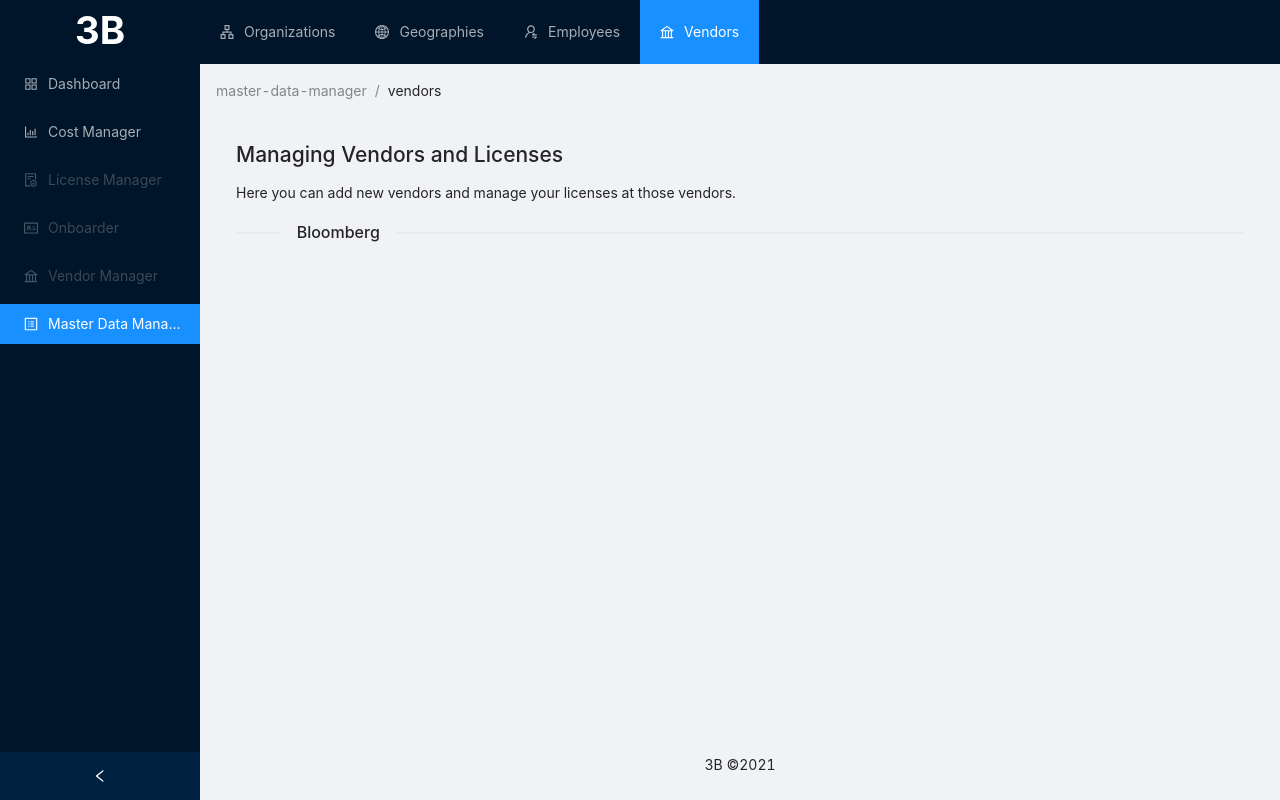
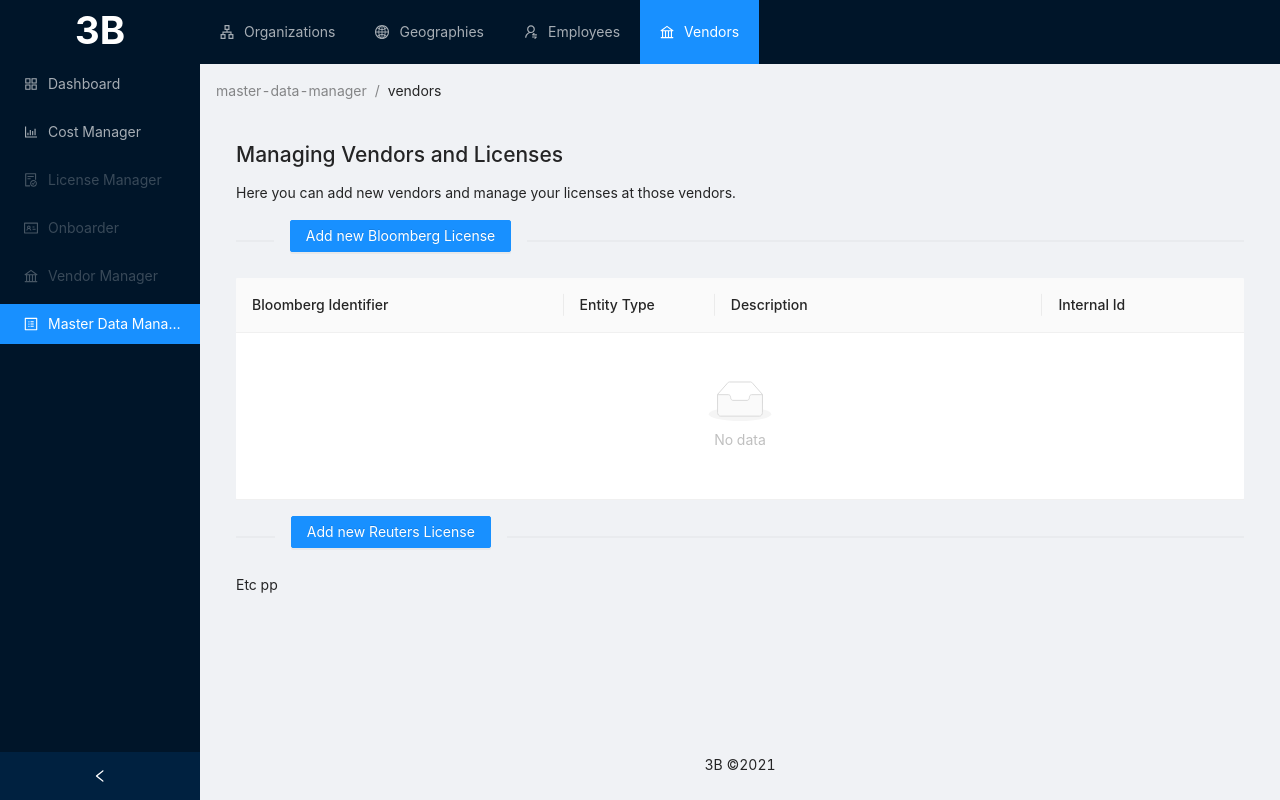
Before and after one commit to MaximBuz/data-vendor-manager, a Next.js app in the folder frontend/frontend/frontend_vendormanager/: page /master-data-manager/vendors in a window 1280 px wide. Built offline with nearby package versions, Linux system fonts and the light colour scheme.

Commit message:
modified license tree serializer

```diff
--- /dev/null
+++ b/frontend/frontend/frontend_vendormanager/components/tables/BBGLicenseTreeDataTable.js
@@ -0,0 +1,42 @@
+/* ------------------------------------------------------------------------- */
+/* ~~~~~~IMPORTS~~~~~~~~~~~~~~~~~~~~~~~~~~~~~~~~~~~~~~~~~~~~~~~~~~~~~~~~~~~~ */
+/* ------------------------------------------------------------------------- */
+
+/* COMPONENTS */
+import { Table, Empty } from "antd";
+
+/* --------------------------------------------------------------------------- */
+/* ~~~~~~COMPONENT~~~~~~~~~~~~~~~~~~~~~~~~~~~~~~~~~~~~~~~~~~~~~~~~~~~~~~~~~~~~ */
+/* --------------------------------------------------------------------------- */
+export default function BBGLicenseTreeDataTable({
+  columns,
+  data,
+  isLoading,
+  scrollView,
+  rowSelection,
+}) {
+  /* --------------------------------------------------------------------------- */
+  /* ~~~~~~RENDERING~~~~~~~~~~~~~~~~~~~~~~~~~~~~~~~~~~~~~~~~~~~~~~~~~~~~~~~~~~~~ */
+  /* --------------------------------------------------------------------------- */
+  if (!isLoading) {
+    return (
+      <>
+        <Table
+          columns={columns}
+          rowSelection={rowSelection}
+          dataSource={data}
+          scroll={scrollView}
+        />
+      </>
+    );
+  } else if (isLoading) {
+    return (
+      <>
+        {/* Here we can put an animated loading thingy */}
+        Loading...
+      </>
+    );
+  } else if (data.length === 0) {
+    return <Empty />;
+  }
+}
--- a/frontend/frontend/frontend_vendormanager/pages/master-data-manager/organizations/index.js
+++ b/frontend/frontend/frontend_vendormanager/pages/master-data-manager/organizations/index.js
@@ -6,7 +6,7 @@
 import Link from "next/link";
 
 /* COMPONENTS */
-import TreeDataTable from "../../../components/tables/TreeDataTable";
+import EntityTreeDataTable from "../../../components/tables/EntityTreeDataTable";
 import { Button, Tooltip } from "antd";
 
 /* API FETCHING */
@@ -85,7 +85,7 @@ export default function Organizations() {
           Add new Entity
         </Button>
       </Link>
-      <TreeDataTable
+      <EntityTreeDataTable
         columns={columns}
         data={data}
         rowSelection={false}
--- a/frontend/frontend/frontend_vendormanager/pages/master-data-manager/vendors/index.js
+++ b/frontend/frontend/frontend_vendormanager/pages/master-data-manager/vendors/index.js
@@ -6,14 +6,58 @@
 import Link from "next/link";
 
 /* COMPONENTS */
-import TreeDataTable from "../../../components/tables/TreeDataTable";
 import { Button, Tooltip, Divider } from "antd";
+import BBGLicenseTreeDataTable from "../../../components/tables/BBGLicenseTreeDataTable";
+
+/* ------------------------------------------------------------------------- */
+/* ~~~~~~PREPARING COLUMNS~~~~~~~~~~~~~~~~~~~~~~~~~~~~~~~~~~~~~~~~~~~~~~~~~~ */
+/* ------------------------------------------------------------------------- */
+
+const columns = [
+  {
+    title: <Tooltip title="Address">Bloomberg Identifier</Tooltip>,
+    dataIndex: "firm_number",
+    key: "firm_number",
+    render: (text, record) => {
+      return (
+        <Link href={`/master-data-manager/organizations/${record.key}`}>
+          {text}
+        </Link>
+      );
+    },
+  },
+  {
+    title: "Entity Type",
+    dataIndex: ["type", "name"],
+    key: "type",
+    width: "15%"
+  },
+  {
+    title: "Description",
+    dataIndex: "description",
+    key: "description",
+    ellipsis: true,
+    render: (text, record) => {
+      return (
+        <Tooltip placement="topLeft" title={text}>
+          {text}
+        </Tooltip>
+      );
+    },
+  },
+  {
+    title: "Internal Id",
+    dataIndex: "internal_id",
+    key: "internal_id",
+    width: "20%"
+  },
+];
+
 
 /* ------------------------------------------------------------------------- */
 /* ~~~~~~COMPONENT~~~~~~~~~~~~~~~~~~~~~~~~~~~~~~~~~~~~~~~~~~~~~~~~~~~~~~~~~~ */
 /* ------------------------------------------------------------------------- */
 export default function Vendors() {
-
   /* --------------------------------------------------------------------------- */
   /* ~~~~~~RENDERING~~~~~~~~~~~~~~~~~~~~~~~~~~~~~~~~~~~~~~~~~~~~~~~~~~~~~~~~~~~~ */
   /* --------------------------------------------------------------------------- */
@@ -23,7 +67,22 @@ export default function Vendors() {
       <p style={{ maxWidth: "550px" }}>
         Here you can add new vendors and manage your licenses at those vendors.
       </p>
-        <Divider orientation="left">Bloomberg</Divider>
+        <Divider orientation="left" style={{ width: "70vw" }}>
+          <Link href="vendors/bloomberg/create/">
+            <Button type="primary" style={{ marginBottom: "10px" }}>
+              Add new Bloomberg License
+            </Button>
+          </Link>
+        </Divider>
+      <BBGLicenseTreeDataTable columns={columns}/>
+      <Divider orientation="left" style={{ width: "70vw" }}>
+          <Link href="vendors/bloomberg/create/">
+            <Button type="primary" style={{ marginBottom: "10px" }}>
+              Add new Reuters License
+            </Button>
+          </Link>
+        </Divider>
+        <p>Etc pp</p>
     </>
   );
 }
```
Also changed, not shown: frontend/frontend/frontend_vendormanager/components/tables/EntityTreeDataTable.js (renamed from frontend/frontend/frontend_vendormanager/components/tables/TreeDataTable.js).
